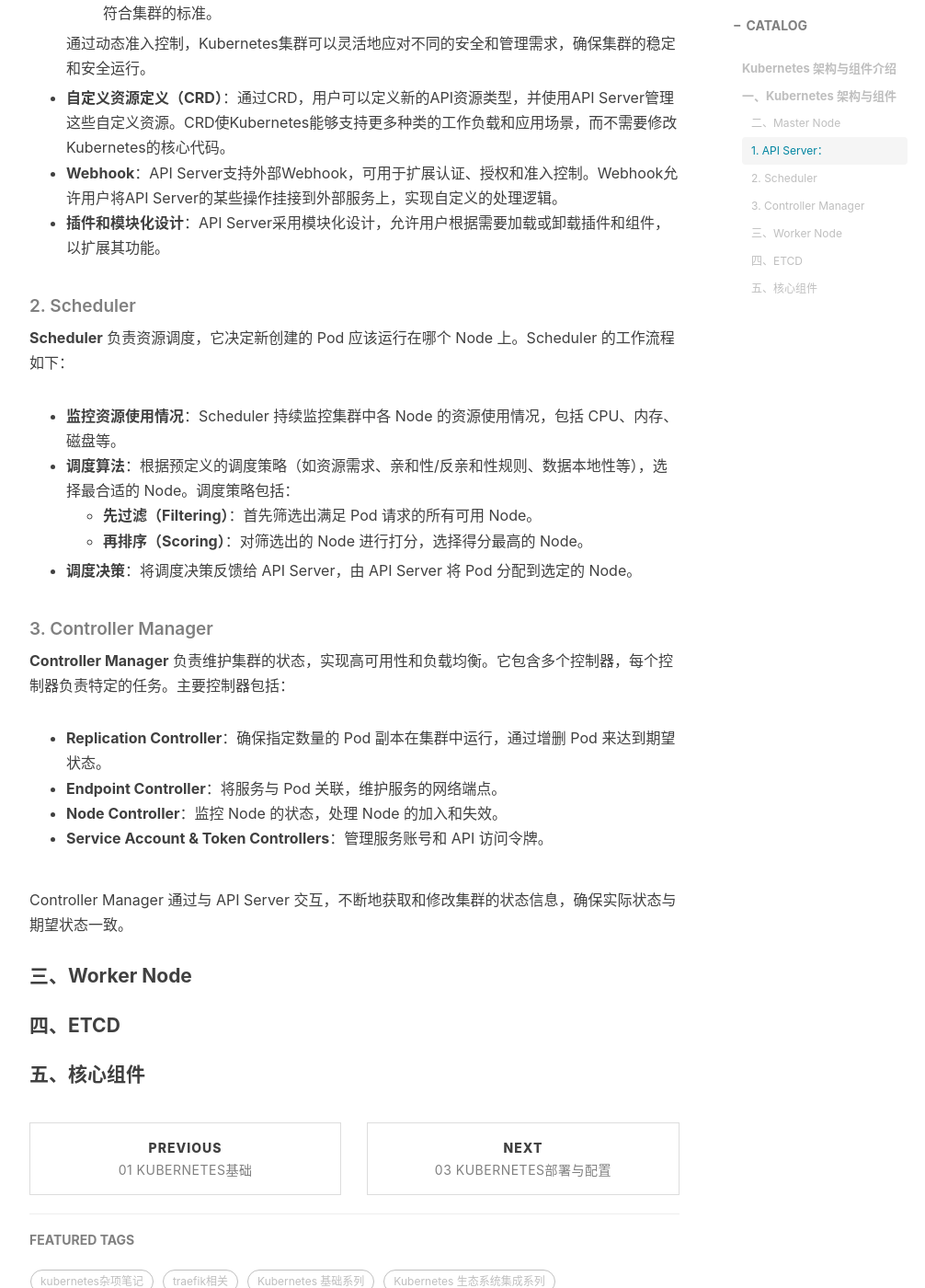
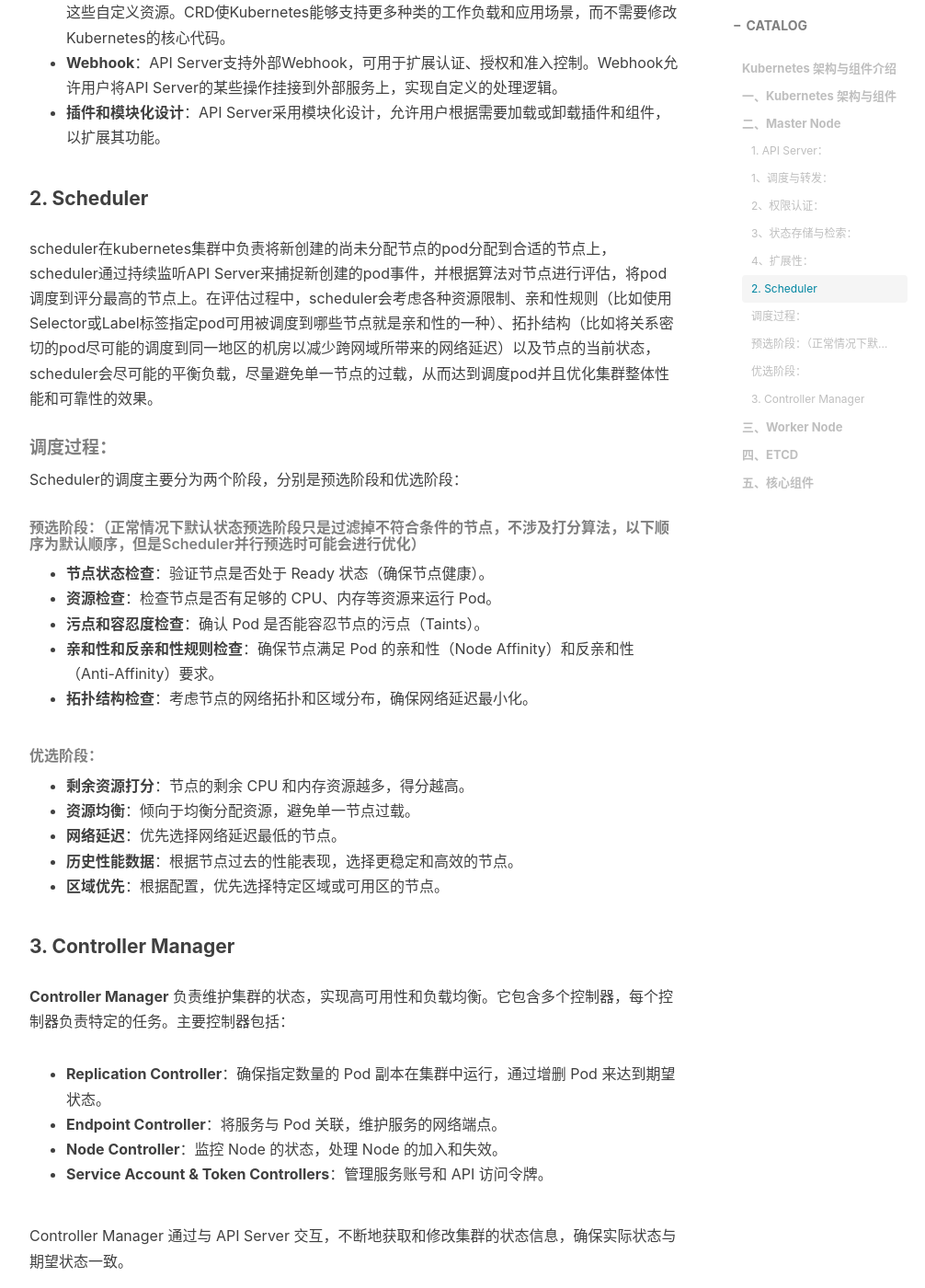
Before and after one commit to hodie-aurora/hodie-aurora.github.io, a Jekyll site: the page built from _posts/2025-01-14-02-kubernetes架构与组件.md, in a window 1280 px wide and 1400 px high, scrolled down 3075 px. Shown: the whole window at 92% size, without its empty margins (233-1239 px from the left). Built offline with Jekyll 4.4.1, drawn with Linux system fonts in a browser that asks for light colours; nearby versions of some CDN libraries; comment, search, counter and statistics services are not loaded; some of the changed text lies outside the part shown.

Commit message:
Scheduler info

```diff
--- a/_posts/2025-01-14-02-kubernetes架构与组件.md
+++ b/_posts/2025-01-14-02-kubernetes架构与组件.md
@@ -19,15 +19,15 @@ tags:						#标签
 
 通常情况下，一个Kubernetes集群由多个工作节点（Worker Node）、一个控制平面集群（control plane，也就是Master Node，可能是一个节点，也有可能是多个节点，集群规模越大，Master Node所需要的资源越多，导致Master Node越多）和一个集群状态存储系统（etcd，可以以容器的形式部署在Master Node中，也可以使用集群的方式部署在其他服务器）组成。其中Master负责整个集群的管理工作，为集群提供管理接口。并监控和编排集群中的各个工作节点。
 
-#### 二、Master Node
+### 二、Master Node
 
 Master Node 是 Kubernetes 集群的控制中枢，负责管理整个集群的状态和资源调度。它主要由三部分组成：API Server、Scheduler、Controller Manager。
 
-##### 1. API Server：
+#### 1. API Server：
 
 API Server的功能主要分为四个方面：
 
-1. **调度与转发**：
+##### **1、调度与转发**：
 
 API Server可以将kubectl或者其他方式调用API的请求发送给集群内对应的组件进行处理。比如，您使用以下命令：
 
@@ -37,11 +37,11 @@ kubectl scale --replicas=3 deploy/demo -n test
 
 这个请求首先发送到API Server，然后API Server经过认证和授权检查之后，将请求转发给Controller Manager组件，由Controller Manager组件去控制ReplicaSet，从而实现增加Deployment中Pod的数量。
 
-2. **权限认证**：
+##### **2、权限认证**：
 
 总有源源不断的请求发送向API Server，其中有些请求是未授权的，甚至是恶意的。所以，API Server对请求的认证与授权功能显得尤为重要。API Server通过认证插件（如Token、X.509证书等）验证用户身份，并使用RBAC（基于角色的访问控制）进行授权。
 
-3. **状态存储与检索**：
+##### **3、状态存储与检索**：
 
 API Server在接收到获取集群内某些组件信息的指令时，会把指令发送到etcd，从etcd中获取各个节点中组件的信息。比如，当您使用以下命令：
 
@@ -51,7 +51,7 @@ kubectl get nodes
 
 API Server会将请求发送到etcd，etcd返回存储的最新的节点状态信息给API Server。哪怕像是 `kubectl describe deploy/demo`这样的命令也是如此。这会让初学者感到十分惊讶，API Server获取信息竟然是从etcd中获取的。事实上，在Kubernetes中，组件（如Kubelet）会定期把节点中的各种状态信息更新到etcd。例如，当Pod的状态发生变化时，Kubelet会将新的状态信息发送给API Server，API Server会再将其存储到etcd中。因此，通过etcd存储的状态数据通常是最新的。
 
-4. **扩展性**：
+##### **4、扩展性**：
 
 API Server的设计考虑到了扩展性，主要体现在以下几个方面：
 
@@ -65,17 +65,31 @@ API Server的设计考虑到了扩展性，主要体现在以下几个方面：
 - **Webhook**：API Server支持外部Webhook，可用于扩展认证、授权和准入控制。Webhook允许用户将API Server的某些操作挂接到外部服务上，实现自定义的处理逻辑。
 - **插件和模块化设计**：API Server采用模块化设计，允许用户根据需要加载或卸载插件和组件，以扩展其功能。
 
-##### 2. Scheduler
+#### 2. Scheduler
 
-**Scheduler** 负责资源调度，它决定新创建的 Pod 应该运行在哪个 Node 上。Scheduler 的工作流程如下：
+scheduler在kubernetes集群中负责将新创建的尚未分配节点的pod分配到合适的节点上，scheduler通过持续监听API Server来捕捉新创建的pod事件，并根据算法对节点进行评估，将pod调度到评分最高的节点上。在评估过程中，scheduler会考虑各种资源限制、亲和性规则（比如使用Selector或Label标签指定pod可用被调度到哪些节点就是亲和性的一种）、拓扑结构（比如将关系密切的pod尽可能的调度到同一地区的机房以减少跨网域所带来的网络延迟）以及节点的当前状态，scheduler会尽可能的平衡负载，尽量避免单一节点的过载，从而达到调度pod并且优化集群整体性能和可靠性的效果。
 
-- **监控资源使用情况**：Scheduler 持续监控集群中各 Node 的资源使用情况，包括 CPU、内存、磁盘等。
-- **调度算法**：根据预定义的调度策略（如资源需求、亲和性/反亲和性规则、数据本地性等），选择最合适的 Node。调度策略包括：
-  - **先过滤（Filtering）**：首先筛选出满足 Pod 请求的所有可用 Node。
-  - **再排序（Scoring）**：对筛选出的 Node 进行打分，选择得分最高的 Node。
-- **调度决策**：将调度决策反馈给 API Server，由 API Server 将 Pod 分配到选定的 Node。
+##### 调度过程：
 
-##### 3. Controller Manager
+Scheduler的调度主要分为两个阶段，分别是预选阶段和优选阶段：
+
+###### 预选阶段：（正常情况下默认状态预选阶段只是过滤掉不符合条件的节点，不涉及打分算法，以下顺序为默认顺序，但是Scheduler并行预选时可能会进行优化）
+
+- **节点状态检查**：验证节点是否处于 Ready 状态（确保节点健康）。
+- **资源检查**：检查节点是否有足够的 CPU、内存等资源来运行 Pod。
+- **污点和容忍度检查**：确认 Pod 是否能容忍节点的污点（Taints）。
+- **亲和性和反亲和性规则检查**：确保节点满足 Pod 的亲和性（Node Affinity）和反亲和性（Anti-Affinity）要求。
+- **拓扑结构检查**：考虑节点的网络拓扑和区域分布，确保网络延迟最小化。
+
+###### 优选阶段：
+
+- **剩余资源打分**：节点的剩余 CPU 和内存资源越多，得分越高。
+- **资源均衡**：倾向于均衡分配资源，避免单一节点过载。
+- **网络延迟**：优先选择网络延迟最低的节点。
+- **历史性能数据**：根据节点过去的性能表现，选择更稳定和高效的节点。
+- **区域优先**：根据配置，优先选择特定区域或可用区的节点。
+
+#### 3. Controller Manager
 
 **Controller Manager** 负责维护集群的状态，实现高可用性和负载均衡。它包含多个控制器，每个控制器负责特定的任务。主要控制器包括：
 
@@ -86,8 +100,8 @@ API Server的设计考虑到了扩展性，主要体现在以下几个方面：
 
 Controller Manager 通过与 API Server 交互，不断地获取和修改集群的状态信息，确保实际状态与期望状态一致。
 
-#### 三、Worker Node
+### 三、Worker Node
 
-#### 四、ETCD
+### 四、ETCD
 
-#### 五、核心组件
+### 五、核心组件
```
